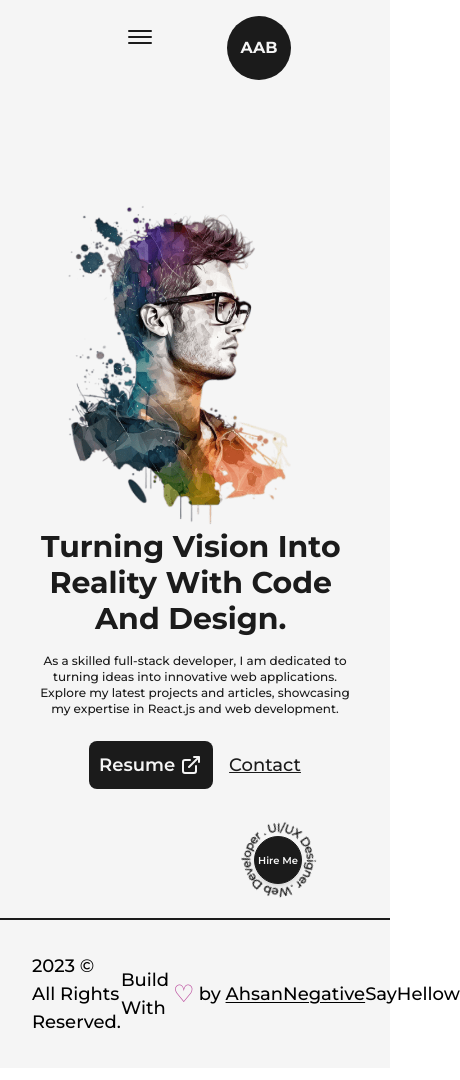
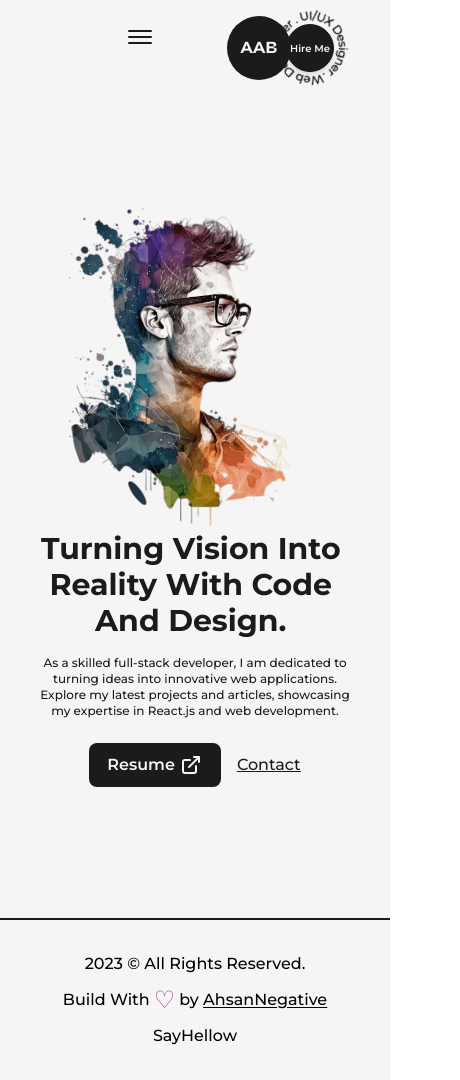
Before and after one commit to AhsanAliButt/ResumeWebsite, a Next.js app: page / in a window 390 px wide. Shown: the whole page, 460 px wide, since content can reach past the window. Built offline with nearby package versions, Linux system fonts and the light colour scheme.

Commit message:
WorkingonResponsive

```diff
--- a/src/components/footer/Footer.js
+++ b/src/components/footer/Footer.js
@@ -4,10 +4,10 @@ import Link from "next/link";
 
 const Footer = () => {
   return (
-    <footer className="w-full border-t-2 border-solid border-dark font-medium text-lg dark:text-light dark:border-light">
-      <Layout className="py-8 flex items-center justify-between">
+    <footer className="w-full border-t-2 border-solid border-dark font-medium text-lg dark:text-light dark:border-light sm:text-base">
+      <Layout className="py-8 flex items-center justify-between lg:flex-col lg:py-6">
         <span> {new Date().getFullYear()} &copy; All Rights Reserved. </span>
-        <div className="flex items-center ">
+        <div className="flex items-center lg:py-2 ">
           Build With{" "}
           <span className="text-primary dark:text-primaryDark text-2xl px-1">
             {" "}
--- a/src/components/hireme/HireMe.js
+++ b/src/components/hireme/HireMe.js
@@ -4,7 +4,7 @@ import Link from "next/link";
 
 const HireMe = () => {
   return (
-    <div className="fixed left-4 bottom-4 flex items-center justify-center overflow-hidden md:right-8 md:left-auto md:top-0 md:bottom-auto md:absolute">
+    <div className="fixed left-4 bottom-4 flex items-center justify-center overflow-hidden md:right-8 md:left-auto md:top-0 md:bottom-auto ">
       <div className="w-48 h-auto flex items-center justify-center relative md:w-24">
         <CircularText
           className={"fill-dark animate-spin-slow dark:fill-light"}
@@ -12,7 +12,7 @@ const HireMe = () => {
         <Link
           href="mailto:ahsanbutt515@icloud.com"
           target={"_blank"}
-          className="flex items-center justify-center absolute left-1/2 top-1/2 -translate-x-1/2 -translate-y-1/2 bg-dark text-light shadow-md border border-solid w-20 h-20 rounded-full font-semibold hover:bg-light hover:text-dark border-dark md:w-12 md:h-12 md:text-[10px]"
+          className="flex items-center justify-center absolute left-1/2 top-1/2 -translate-x-1/2 -translate-y-1/2 bg-dark dark:bg-light dark:text-dark hover:dark:bg-dark hover:dark:text-light hover:dark:border-light text-light shadow-md border border-solid w-20 h-20 rounded-full font-semibold hover:bg-light hover:text-dark border-dark md:w-12 md:h-12 md:text-[10px]"
         >
           Hire Me
         </Link>
--- a/src/pages/index.js
+++ b/src/pages/index.js
@@ -50,7 +50,7 @@ export default function Home() {
                 <Link
                   href="/dummy.pdf"
                   target={"_blank"}
-                  className="flex items-center bg-dark text-light p-2.5 px-6 rounded-lg text-lg font-semibold hover:bg-light hover:text-dark border-2 border-solid border-transparent hover:border-dark dark:text-dark dark:bg-light hover:dark:text-light hover:dark:bg-dark hover:dark:border-light md:p-2"
+                  className="flex items-center bg-dark text-light p-2.5 px-6 rounded-lg text-lg font-semibold hover:bg-light hover:text-dark border-2 border-solid border-transparent hover:border-dark dark:text-dark dark:bg-light hover:dark:text-light hover:dark:bg-dark hover:dark:border-light md:p-2 md:px-4 md:text-base"
                   download={true}
                 >
                   {" "}
@@ -59,7 +59,7 @@ export default function Home() {
                 <Link
                   href="mailto:ahsanbutt515@icloud.com"
                   target={"_blank"}
-                  className="ml-4 text-lg font-medium capitalize text-dark underline dark:text-light"
+                  className="ml-4 text-lg font-medium capitalize text-dark underline dark:text-light md:text-base"
                 >
                   {" "}
                   Contact
```
